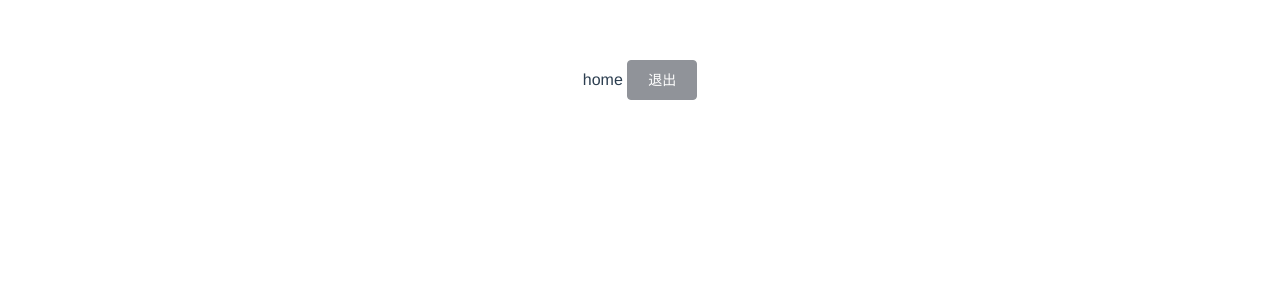
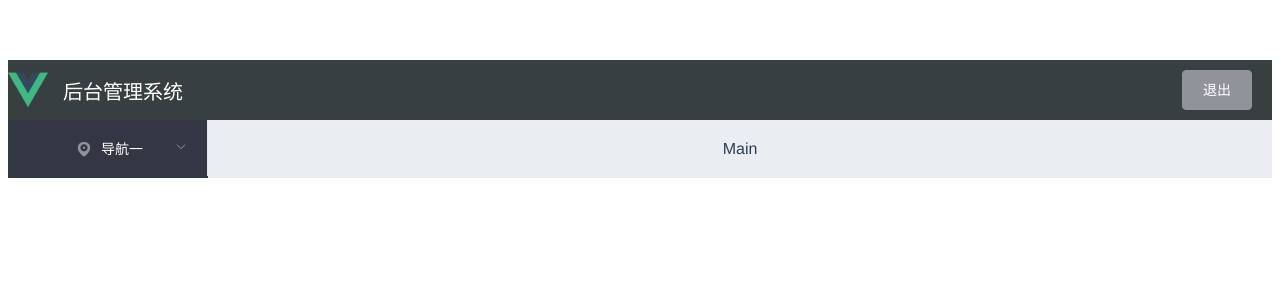
Before and after one commit to chenjie180/stylevue, a Vue app: page /#/home in a window 1280 px wide. Shown: the top 300 px of the page. Built offline with nearby package versions, Linux system fonts and the light colour scheme; sample sign-in values are in the browser's storage.

Commit message:
首页增加样式

```diff
--- a/src/components/Home.vue
+++ b/src/components/Home.vue
@@ -1,10 +1,37 @@
 <template>
-  <div>
-    home
-    <el-button type="info" @click="logout">退出</el-button>
-  </div>
+    <el-container class="home-container">
+      <el-header>
+        <div>
+          <img src="../assets/logo.png" alt />
+          <span>后台管理系统</span>
+        </div>
+        <el-button type="info" @click="logout">退出</el-button>
+      </el-header>
+      <el-container>
+        <el-aside width="200px">
+          <el-menu
+            default-active="2"
+            class="el-menu-vertical-demo"
+            @open="handleOpen"
+            @close="handleClose"
+            background-color="#333744"
+            text-color="#fff"
+            active-text-color="#ffd04b">
+            <el-submenu index="1">
+              <template slot="title">
+                <i class="el-icon-location"></i>
+                <span>导航一</span>
+              </template>
+                <el-menu-item index="1-1">选项1</el-menu-item>
+                <el-menu-item index="1-2">选项2</el-menu-item>
+                <el-menu-item index="1-3">选项3</el-menu-item>
+            </el-submenu>
 
-
+          </el-menu>
+        </el-aside>
+        <el-main>Main</el-main>
+      </el-container>
+    </el-container>
 </template>
 
 <script>
@@ -27,5 +54,33 @@
 <style lang="less" scoped>
   /* // lang="less" 支持less格式
   // scoped vue的指令，只在当前组件生效 */
+  .home-container {
+    height: 100%;
+  }
+  .el-header {
+    background-color: #373f41;
+    display: flex;
+    justify-content: space-between;
+    padding-left: 0;
+    align-items: center;
+    color: #fff;
+    font-size: 20px;
+    > div {
+      display: flex;
+      align-items: center;
+      img {
+        height: 40px;
+      }
+      span {
+        margin-left: 15px;
+      }
+    }
+  }
+  .el-aside{
+    background-color:#333744;
+  }
+  .el-main{
+    background-color: #eaedf1;
+  }
 
 </style>
```
